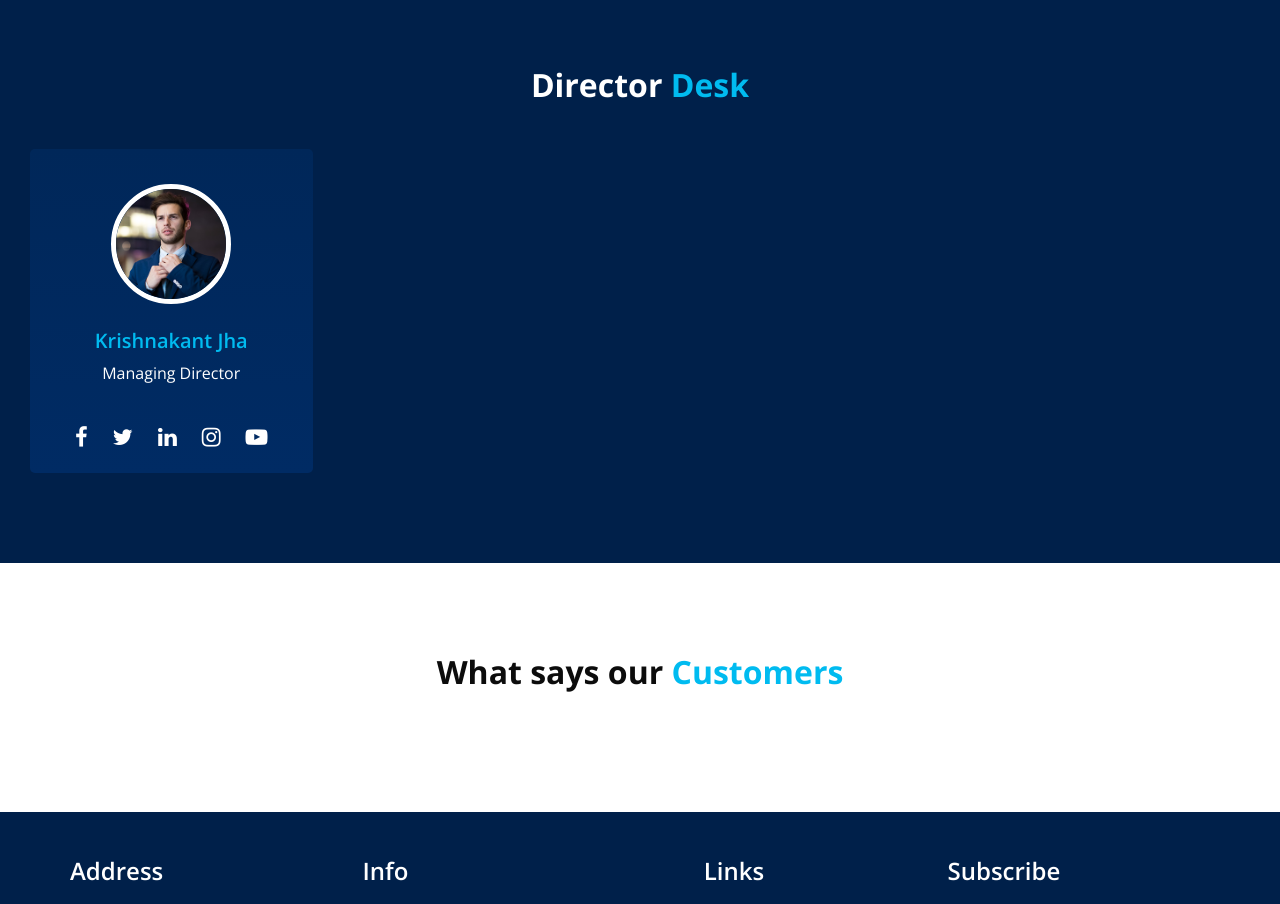
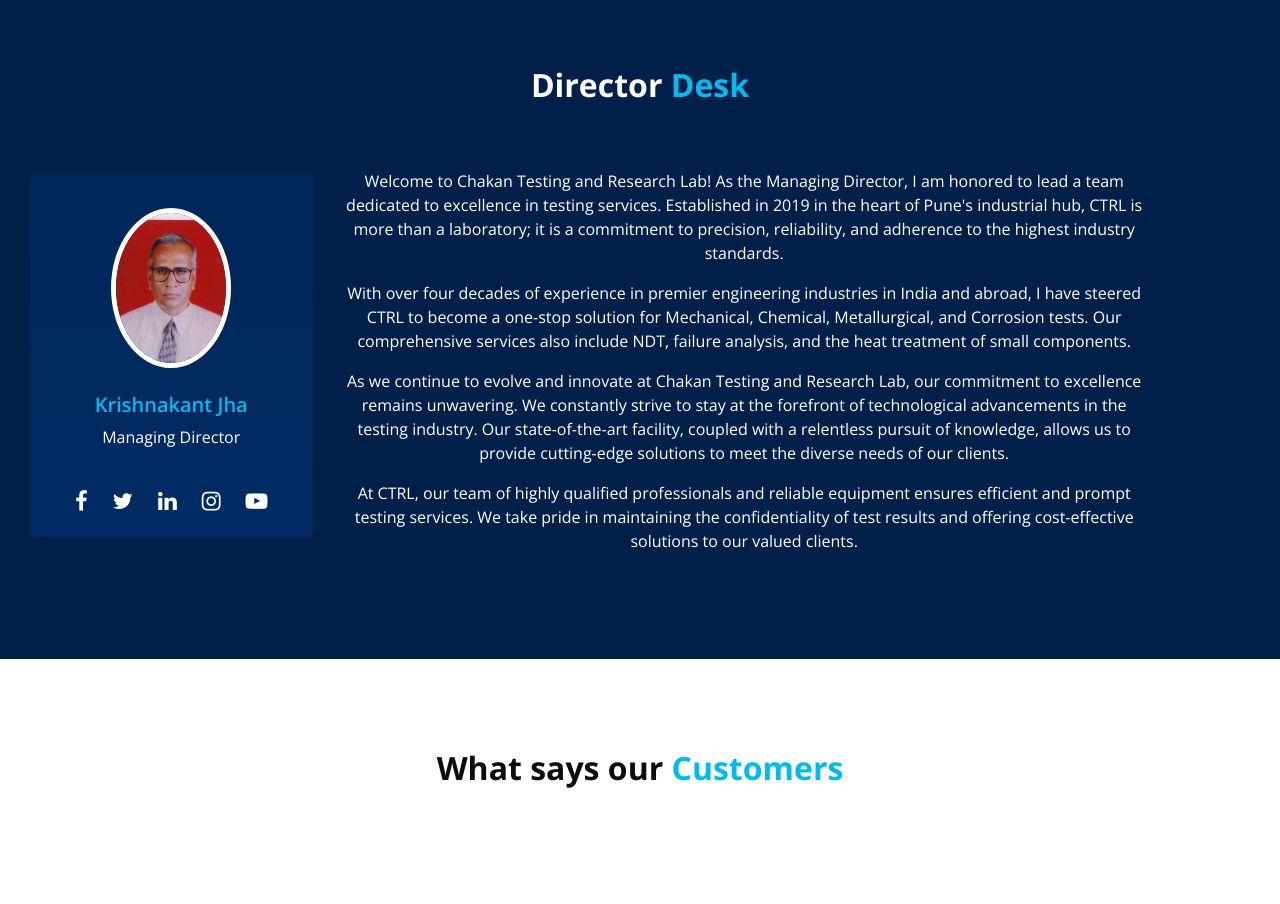
Before and after one commit to vrudhsatv/ctrllab, a plain HTML site: page index.html in a window 1280 px wide. Shown: the part 3740-4644 px from the top of the page. Drawn offline with nearby package versions, Linux system fonts and the light colour scheme; some packages are replaced by stand-ins of ours; a script that the page names is missing.

Commit message:
dhruv change

```diff
--- a/css/style.css
+++ b/css/style.css
@@ -1074,4 +1074,9 @@ color: #ffffff;
 }
 
 
+.detail-box-director-desk{
+  margin-top: 5%;
+
+}
+
 /*# sourceMappingURL=style.css.map */
--- a/index.html
+++ b/index.html
@@ -310,7 +310,7 @@
                 <p>
                   Utilizing Spectroscopy for alloyed and stainless steels, and XRF (PMI) for grade identification and metal detection in all Fe and Cu base materials."
                 </p>
-                <a href="">
+                <a href="query.html">
                   Ask for Quotation
                 </a>
               </div>
@@ -328,7 +328,7 @@
                 <p>
                   "Comprehensive mechanical testing offering insights through tensile, bend, hardness, and Charpy V-notch impact evaluations across diverse materials and conditions."
                 </p>
-                <a href="">
+                <a href="query.html">
                   Ask for Quotation
                 </a>
               </div>
@@ -346,7 +346,7 @@
                 <p>
                   Utilizing micro/macro examinations, weld analysis, depth assessments, grain size evaluations, phase & hardenability tests, and coating measurements for comprehensive metallurgical analysis.
                 </p>
-                <a href="">
+                <a href="query.html">
                   Ask for Quotation
                 </a>
               </div>
@@ -491,14 +491,17 @@
         <h2 class="">
           Director <span> Desk</span>
         </h2>
+        <br>
       </div>
+
+
 
       <div class="team_container">
         <div class="row">
           <div class="col-lg-3 col-sm-6">
-            <div class="box ">
+            <div class="box  align-items-centre">
               <div class="img-box">
-                <img src="images/team-1.jpg" class="img1" alt="">
+                <img src="images/kkjha.jpg" class="img1" alt="">
               </div>
               <div class="detail-box">
                 <h5>
@@ -527,6 +530,29 @@
               </div>
             </div>
           </div>
+
+          <div class="col-lg-8">
+            <div class="detail-box-director-desk">
+
+                <p>
+                    Welcome to Chakan Testing and Research Lab! As the Managing Director, I am honored to lead a team dedicated to excellence in testing services. Established in 2019 in the heart of Pune's industrial hub, CTRL is more than a laboratory; it is a commitment to precision, reliability, and adherence to the highest industry standards.
+                </p>
+                <!-- <br> -->
+                <p>
+                    With over four decades of experience in premier engineering industries in India and abroad, I have steered CTRL to become a one-stop solution for Mechanical, Chemical, Metallurgical, and Corrosion tests. Our comprehensive services also include NDT, failure analysis, and the heat treatment of small components.
+                </p>
+                <!-- <br> -->
+                <p>
+                  As we continue to evolve and innovate at Chakan Testing and Research Lab, our commitment to excellence remains unwavering. We constantly strive to stay at the forefront of technological advancements in the testing industry. Our state-of-the-art facility, coupled with a relentless pursuit of knowledge, allows us to provide cutting-edge solutions to meet the diverse needs of our clients.
+              </p>
+                <!-- <br> -->
+                <p>
+                  At CTRL, our team of highly qualified professionals and reliable equipment ensures efficient and prompt testing services. We take pride in maintaining the confidentiality of test results and offering cost-effective solutions to our valued clients.
+                </p>
+                <!-- <br> -->
+            </div>
+        </div>
+
           <!-- <div class="col-lg-3 col-sm-6">
             <div class="box ">
               <div class="img-box">
@@ -624,7 +650,7 @@
             </div>
           </div>
         </div> -->
-        <div class="detail-box">
+        <!-- <div class="detail-box"> -->
           <!-- <h3>
             Our Commitments at  CTRL
           </h3> -->
```
Also changed, not shown: about.html (+1 -1 lines), service.html (+6 -6 lines), images/kkjha.jpg (added).
